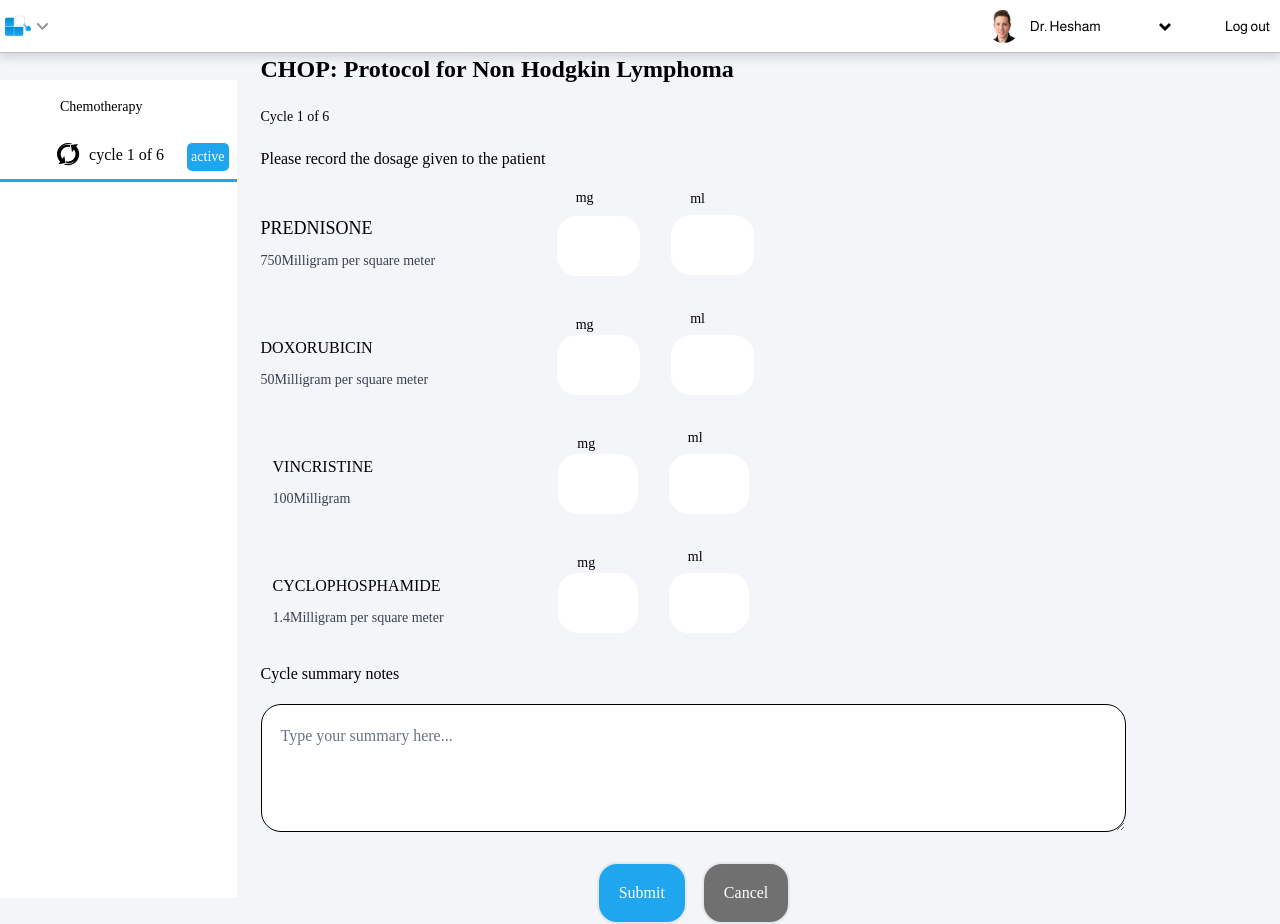
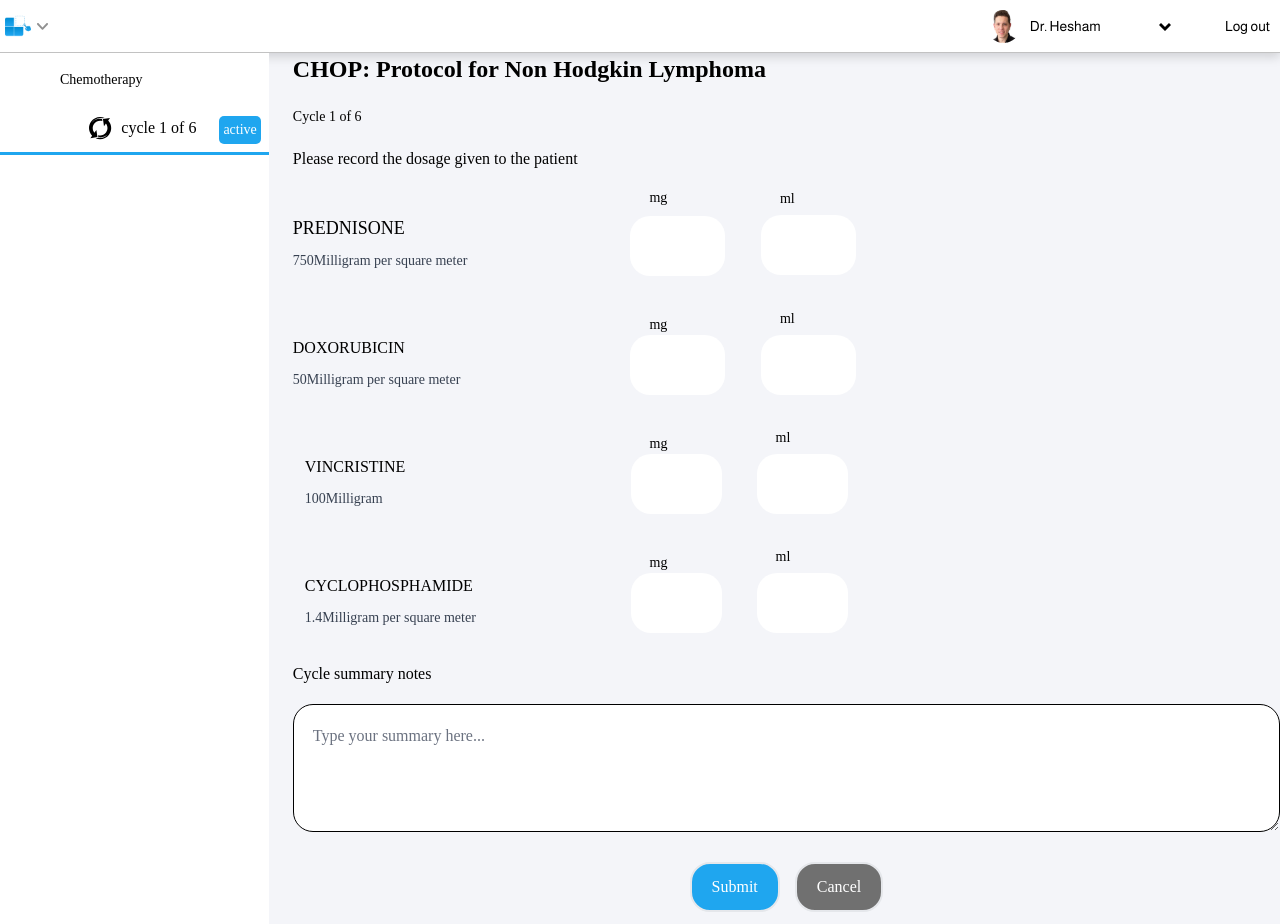
Before and after one commit to m-emadeddin/chemotherapy-management-system, a React (Create React App) app: page /document in a window 1280 px wide. Built offline with nearby package versions, Linux system fonts and the light colour scheme.

Commit message:
The vertical navigation bar extends to the full height.

```diff
--- a/src/pages/Document/index.jsx
+++ b/src/pages/Document/index.jsx
@@ -22,7 +22,7 @@ export default function DocumentPage() {
         <div>
           <Header className="flex items-center justify-center border-b border-solid border-gray-400 bg-white-A700 py-2 shadow-xs" />
         </div>
-        <div className="flex w-[88%] items-center gap-6 md:w-full md:flex-col md:p-5">
+        <div className="flex w-[100%] items-stretch gap-6 md:w-full md:flex-col md:p-5">
           {/* treatment overview section */}
           <div className="flex w-[21%]  flex-col items-start gap-5 bg-white-A700 md:w-full">
             <Text size="xs" as="p" className="ml-[60px] mt-[17px] md:ml-0">
```
